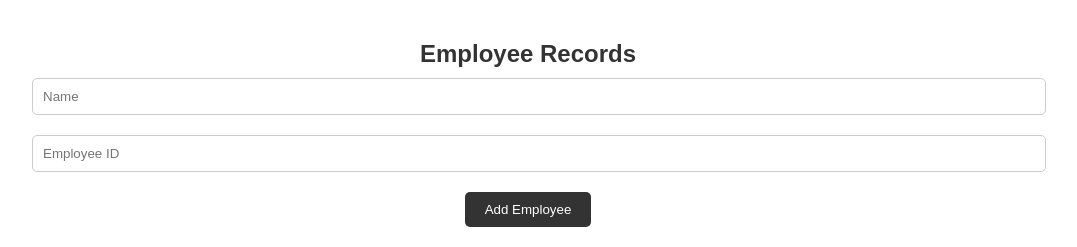
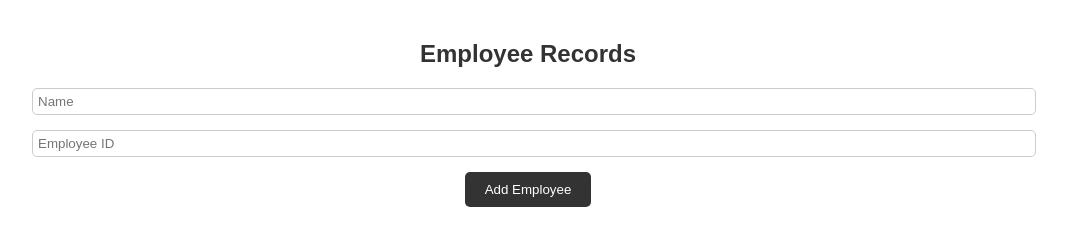
Before and after one commit to YashSonawane31/EmployeeDatabase, a Flask app: page / in a window 1280 px wide. Shown: the part 100-347 px from the top of the page, without its empty margins (112-1189 px from the left). Run offline with Flask 3, Linux system fonts and the light colour scheme; data that the repository does not hold is empty; some libraries are stand-ins or nearby versions.

Commit message:
Update Colors

```diff
--- a/templates/index.html
+++ b/templates/index.html
@@ -53,8 +53,8 @@
             background-color: #fff;
             color: #333;
             width: 100%;
-            padding: 10px;
-            margin-bottom: 10px;
+            padding: 5px;
+            margin-bottom: 5px;
             border: 1px solid #ccc;
             border-radius: 5px;
         }
@@ -85,11 +85,11 @@
         }
         .table-header {
             font-size: 24px;
-            margin-bottom: 10px;
+            margin-bottom: 20px;
             text-align: center;
         }
         .error-message {
-            color: red;
+            color: rgb(0, 0, 0);
             text-align: left;
             margin-bottom: 10px;
         }
@@ -166,12 +166,12 @@
 
             if(valid){
                 if (!nameInput.value.match(/^[A-Za-z\s]+$/)) {
-                    nameErrorDiv.innerHTML = "Name should only contain alphabetic characters.";
+                    nameErrorDiv.innerHTML = "Enter only alphabetic characters.";
                     valid = false;
                 }
 
                 if (!empIdInput.value.match(/^\d+$/)) {
-                    empIdErrorDiv.innerHTML = "Employee ID should only contain numeric characters.";
+                    empIdErrorDiv.innerHTML = "Enter only numeric characters.";
                     valid = false;
                 }
             }
```
Also changed, not shown: templates/edit.html (+5 -5 lines).
